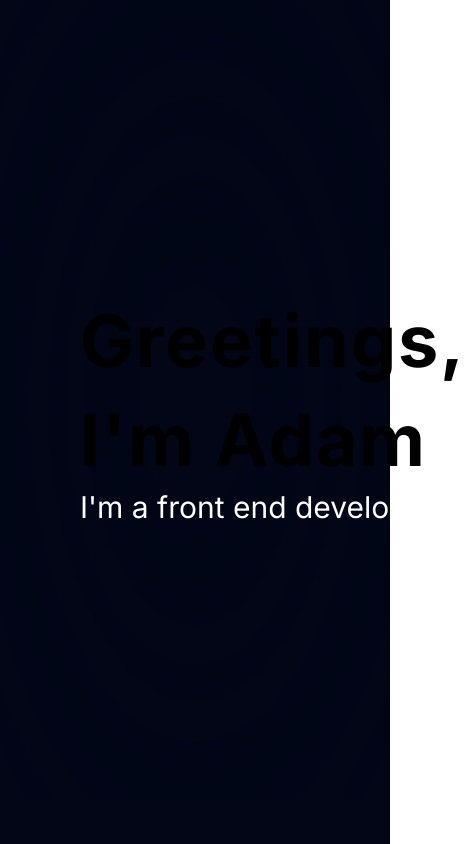
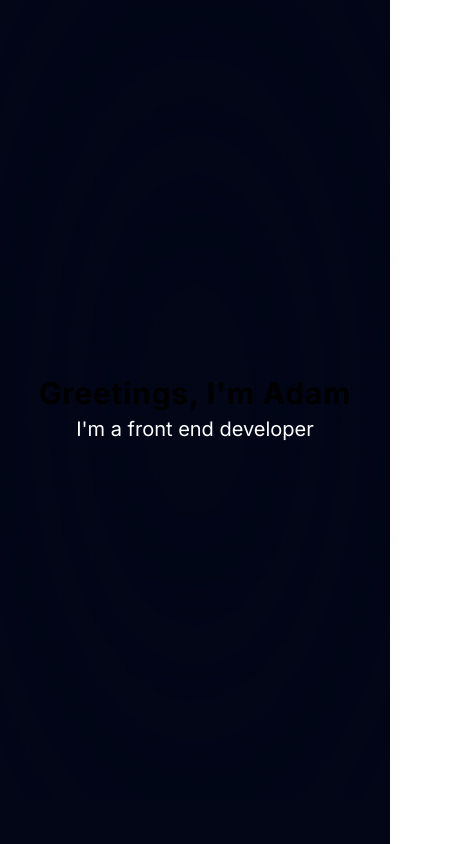
Before and after one commit to adamalcantara/adam_portfolio_2024, a Next.js app: page / in a window 390 px wide. Shown: the top 844 px of the page, 464 px wide, since content can reach past the window. Built offline with nearby package versions, Linux system fonts and the light colour scheme.

Commit message:
Media queries applied to the hero

```diff
--- a/components/Hero.tsx
+++ b/components/Hero.tsx
@@ -8,12 +8,12 @@ const Hero = () => {
       <div className="absolute pointer-events-none inset-0 flex items-center justify-center dark:bg-black-100 bg-slate-950 [mask-image:radial-gradient(ellipse_at_center,transparent_20%,black)]"></div>
 
       {/* Div for text */}
-      <div className='flex flex-col z-20 text-white pl-20'>
+      <div className='flex flex-col z-20 text-white pl-20 sm:text-center sm:w-full sm:pl-0'>
         <TextGenerateEffect
-            className='text-7xl'
+            className='text-7xl lg:text-6xl md:text-5xl sm:text-3xl'
             words="Greetings, I'm Adam"
         />
-        <p className='text-3xl'>I'm a front end developer</p>
+        <p className='text-3xl md:text-2xl sm:text-xl'>I'm a front end developer</p>
       </div>
     </div>
   )
```
